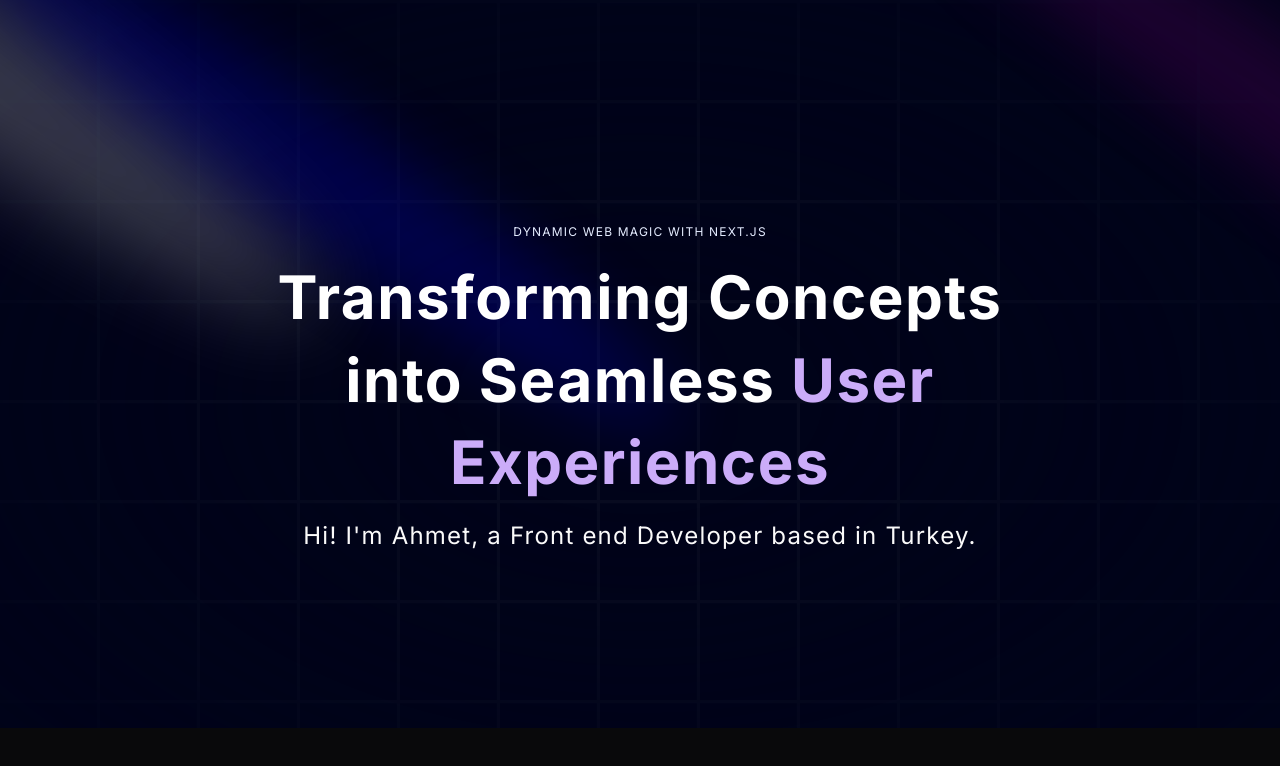
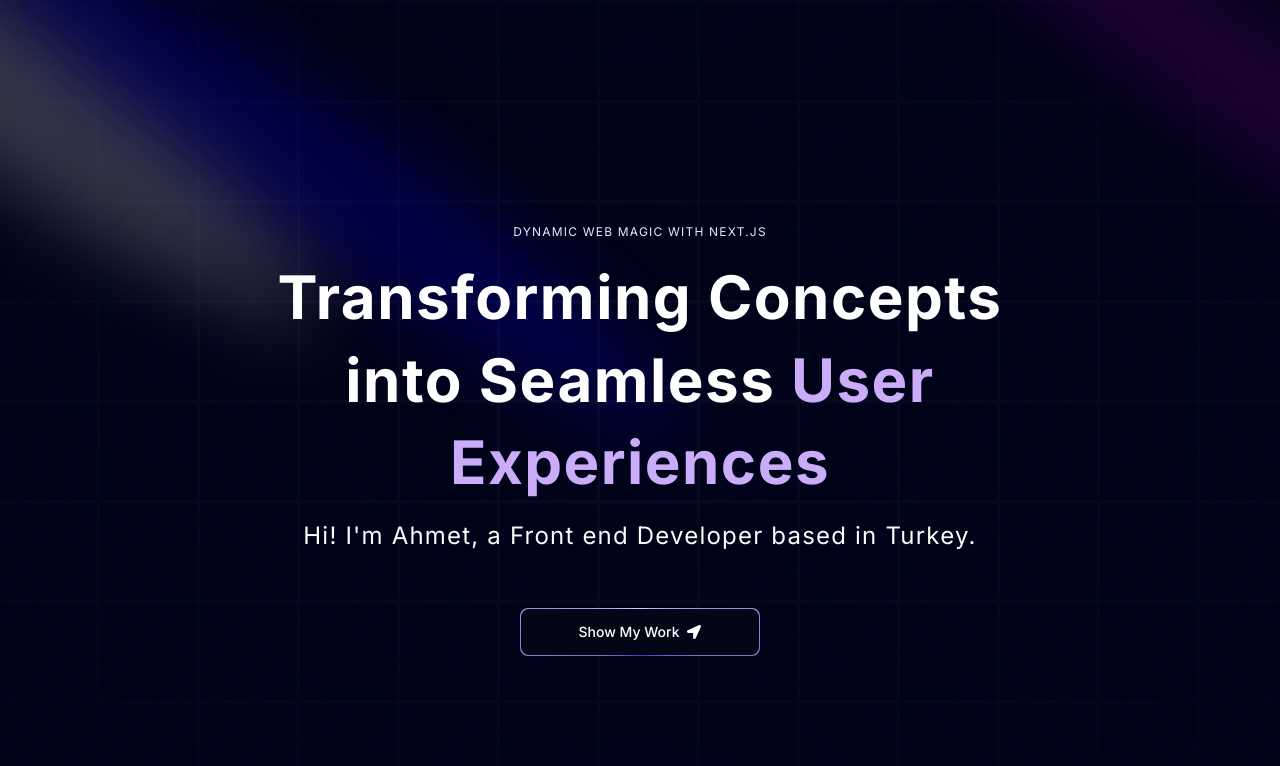
Before and after one commit to theahmetgg/developer-portfolio, a Next.js app: page / in a window 1280 px wide. Shown: the top 766 px of the page. Built offline with nearby package versions, Linux system fonts and the light colour scheme.

Commit message:
Added button for hero section

```diff
--- a/components/Hero.tsx
+++ b/components/Hero.tsx
@@ -1,13 +1,12 @@
+import { FaLocationArrow } from "react-icons/fa";
+import MagicButton from "./ui/MagicButton";
 import { Spotlight } from "./ui/Spotlight";
 import { TextGenerateEffect } from "./ui/TextGenerateEffect";
 
 const Hero = () => {
   return (
     <div className="pb-20 pt-36">
-      {/**
-       *  UI: Spotlights
-       *  Link: https://ui.aceternity.com/components/spotlight
-       */}
+
       <div>
         <Spotlight
           className="-top-40 -left-10 md:-left-32 md:-top-20 h-screen"
@@ -20,18 +19,14 @@
         <Spotlight className="left-80 top-28 h-[80vh] w-[50vw]" fill="blue" />
       </div>
 
-      {/**
-       *  UI: grid
-       *  change bg color to bg-black-100 and reduce grid color from
-       *  0.2 to 0.03
-       */}
+
       <div
         className="h-screen w-full dark:bg-black-100 bg-white dark:bg-grid-white/[0.03] bg-grid-black-100/[0.2]
        absolute top-0 left-0 flex items-center justify-center"
       >
-        {/* Radial gradient for the container to give a faded look */}
+
         <div
-          // chnage the bg to bg-black-100, so it matches the bg color and will blend in
+
           className="absolute pointer-events-none inset-0 flex items-center justify-center dark:bg-black-100
          bg-white [mask-image:radial-gradient(ellipse_at_center,transparent_20%,black)]"
         />
@@ -56,6 +51,13 @@
           <p className="text-center md:tracking-wider mb-4 text-sm md:text-lg lg:text-2xl">
             Hi! I&apos;m Ahmet, a Front end Developer based in Turkey.
           </p>
+          <a href="#about">
+            <MagicButton
+              title="Show My Work"
+              icon={<FaLocationArrow />}
+              position="right"
+            />
+          </a>
         </div>
       </div>
     </div>
--- /dev/null
+++ b/components/ui/MagicButton.tsx
@@ -0,0 +1,35 @@
+import React from "react";
+
+const MagicButton = ({
+  title,
+  icon,
+  position,
+  handleClick,
+  otherClasses,
+}: {
+  title: string;
+  icon: React.ReactNode;
+  position: string;
+  handleClick?: () => void;
+  otherClasses?: string;
+}) => {
+  return (
+    <button
+      className="relative inline-flex h-12 w-full md:w-60 md:mt-10 overflow-hidden rounded-lg p-[1px] focus:outline-none"
+      onClick={handleClick}
+    >
+      <span className="absolute inset-[-1000%] animate-[spin_2s_linear_infinite] bg-[conic-gradient(from_90deg_at_50%_50%,#E2CBFF_0%,#393BB2_50%,#E2CBFF_100%)]" />
+
+      <span
+        className={`inline-flex h-full w-full cursor-pointer items-center justify-center rounded-lg
+             bg-slate-950 px-7 text-sm font-medium text-white backdrop-blur-3xl gap-2 ${otherClasses}`}
+      >
+        {position === "left" && icon}
+        {title}
+        {position === "right" && icon}
+      </span>
+    </button>
+  );
+};
+
+export default MagicButton;
--- a/components/ui/TextGenerateEffect.tsx
+++ b/components/ui/TextGenerateEffect.tsx
@@ -24,7 +24,7 @@
         delay: stagger(0.2),
       },
     );
-  }, [animate]); // 'animate' bağımlılık dizisine eklendi
+  }, [animate]);
 
   const renderWords = () => {
     return (
--- a/package.json
+++ b/package.json
@@ -16,6 +16,7 @@
     "next-themes": "^0.3.0",
     "react": "^18",
     "react-dom": "^18",
+    "react-icons": "^5.2.1",
     "tailwind-merge": "^2.4.0",
     "tailwindcss-animate": "^1.0.7"
   },
```
Also changed, not shown: 1 other file (tests, documents, lock files or other folders).
